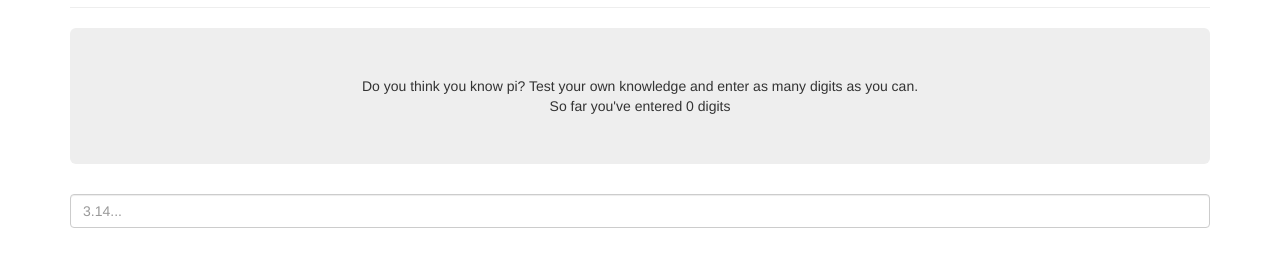
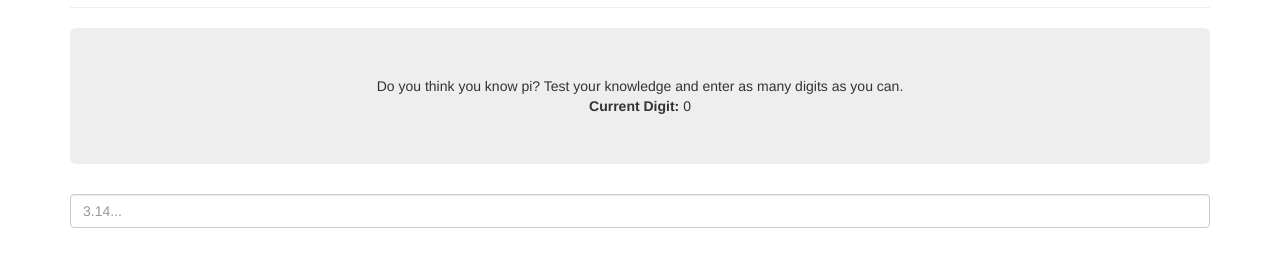
Before and after one commit to lfepp/pi, a website: page public/views/index.html in a window 1280 px wide. Shown: the part 82-348 px from the top of the page. Drawn offline with nearby package versions, Linux system fonts and the light colour scheme; some packages are replaced by stand-ins of ours.

Commit message:
Deprecated next digit pop-up, minor style updates

```diff
--- a/public/views/home.html
+++ b/public/views/home.html
@@ -1,7 +1,6 @@
 <div ui-view></div>
-<p class="jumbotron text-center">Do you think you know pi? Test your own knowledge and enter as many digits as you can.<br>
-So far you've entered {{ digit }} digits</p>
-<div class="alert alert-danger" role="alert" ng-hide="correctDigit">Oh no! You got one wrong! The correct next digit was {{ piDigit }}.</div>
+<p class="jumbotron text-center">Do you think you know pi? Test your knowledge and enter as many digits as you can.<br>
+<strong>Current Digit:</strong> {{ digit }} </p>
 <form>
   <input type="text" ng-model="piInput" id="pi-input" ng-change="update(piInput)" class="form-control" placeholder="3.14...">
 </form>
```
